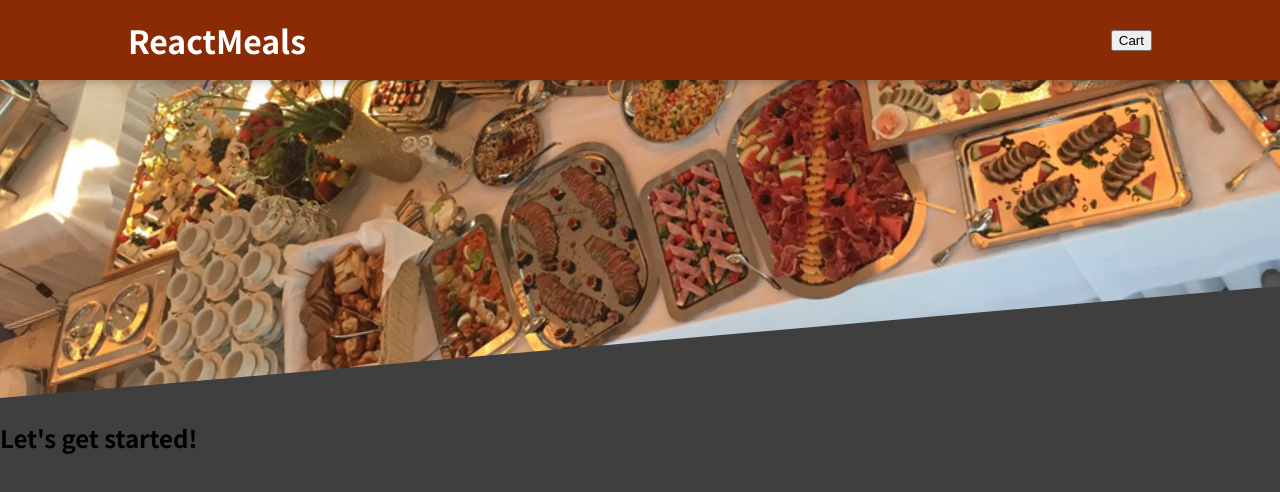
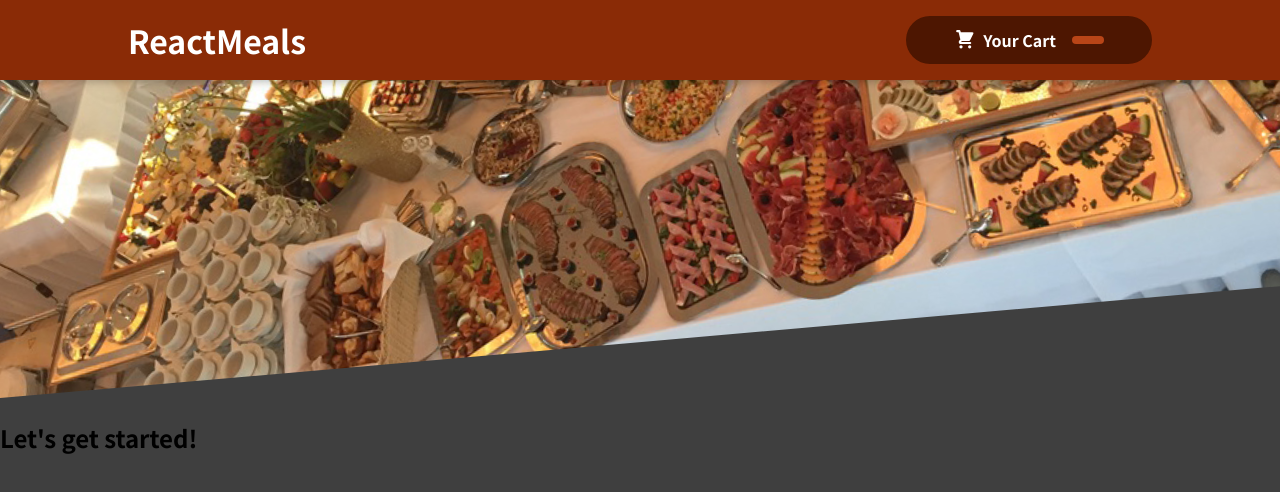
Before and after one commit to IvoCloud/react-food-app-example, a React (Create React App) app: page / in a window 1280 px wide. Shown: the top 492 px of the page. Built offline with nearby package versions, Linux system fonts and the light colour scheme.

Commit message:
Added HeaderButton Component to Header.js. Changed export default statement in HeaderCartButton.js

```diff
--- a/src/components/Layout/Header.js
+++ b/src/components/Layout/Header.js
@@ -1,6 +1,7 @@
 import classes from "./header.module.css";
 import { Fragment } from "react";
 import headerMealImage from '../../assets/meals.jpg';
+import HeaderButton from './HeaderCartButton'
 
 
 /**
@@ -11,7 +12,7 @@ const Header = () => {
   return <Fragment>
     <header className={classes.header}>
       <h1>ReactMeals</h1>
-      <button>Cart</button>
+      <HeaderButton/>
     </header>
     <div className={classes["main-image"]}>
       <img src={headerMealImage} alt="Table of food"/>
--- a/src/components/Layout/HeaderCartButton.js
+++ b/src/components/Layout/HeaderCartButton.js
@@ -1,7 +1,7 @@
 import classes from './HeaderCartButton.module.css';
 import CartIcon from '../Features/Cart/CartIcon'
 
-export default HeaderCartButton = props => {
+const HeaderCartButton = props => {
   return <button className={classes.button}>
     <span className={classes.icon}>
       <CartIcon/>
@@ -12,3 +12,5 @@ export default HeaderCartButton = props => {
     </span>
   </button>
 };
+
+export default HeaderCartButton;
```
Also changed, not shown: 1 other file (tests, documents, lock files or other folders).
